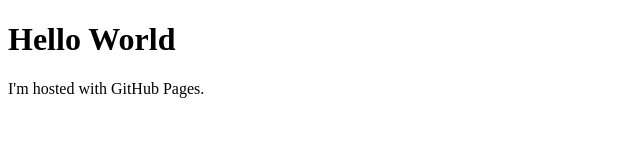
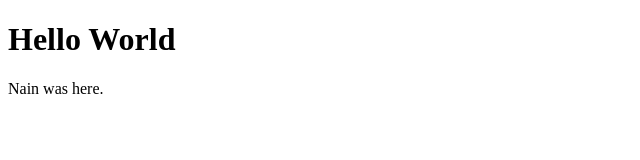
Before and after one commit to Daniel-Dupuis/Daniel-Dupuis.github.io, a plain HTML site: page index.html in a window 1280 px wide. Shown: the whole page, without its empty margins (0-640 px from the left). Drawn offline with Linux system fonts and the light colour scheme.

Commit message:
added nain

```diff
--- a/index.html
+++ b/index.html
@@ -2,6 +2,6 @@
 <html>
 <body>
 <h1>Hello World</h1>
-<p>I'm hosted with GitHub Pages.</p>
+<p>Nain was here.</p>
 </body>
 </html>
```
